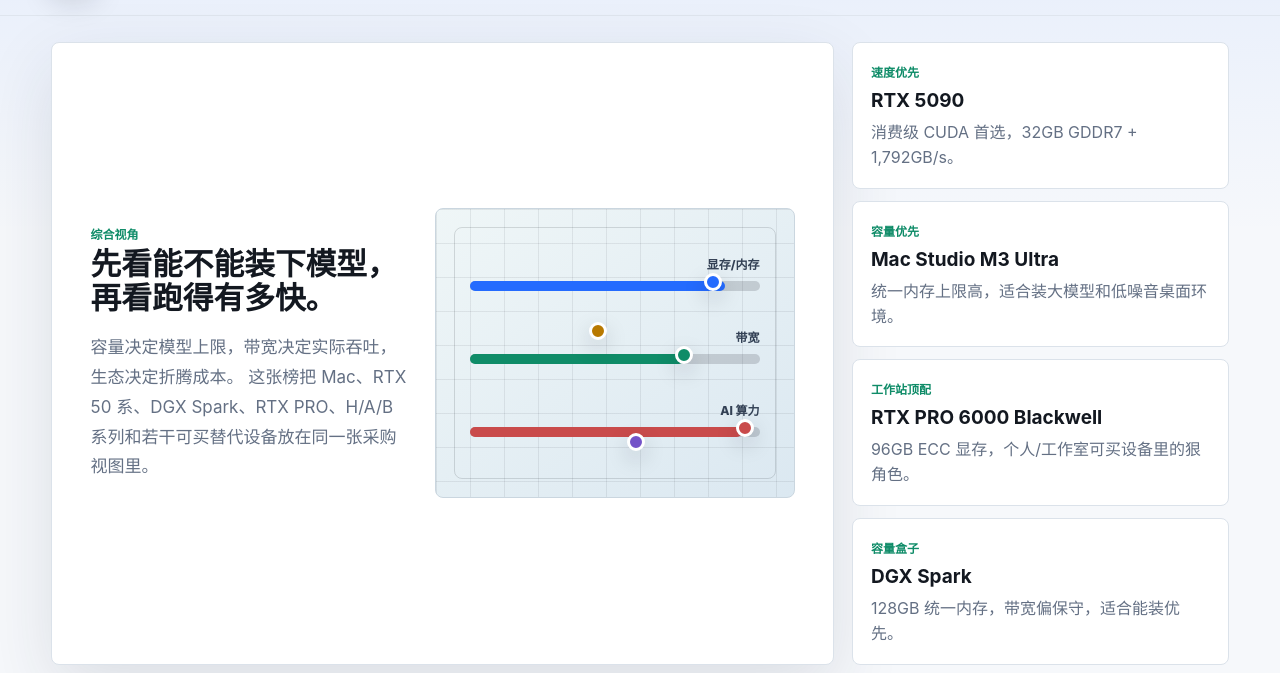
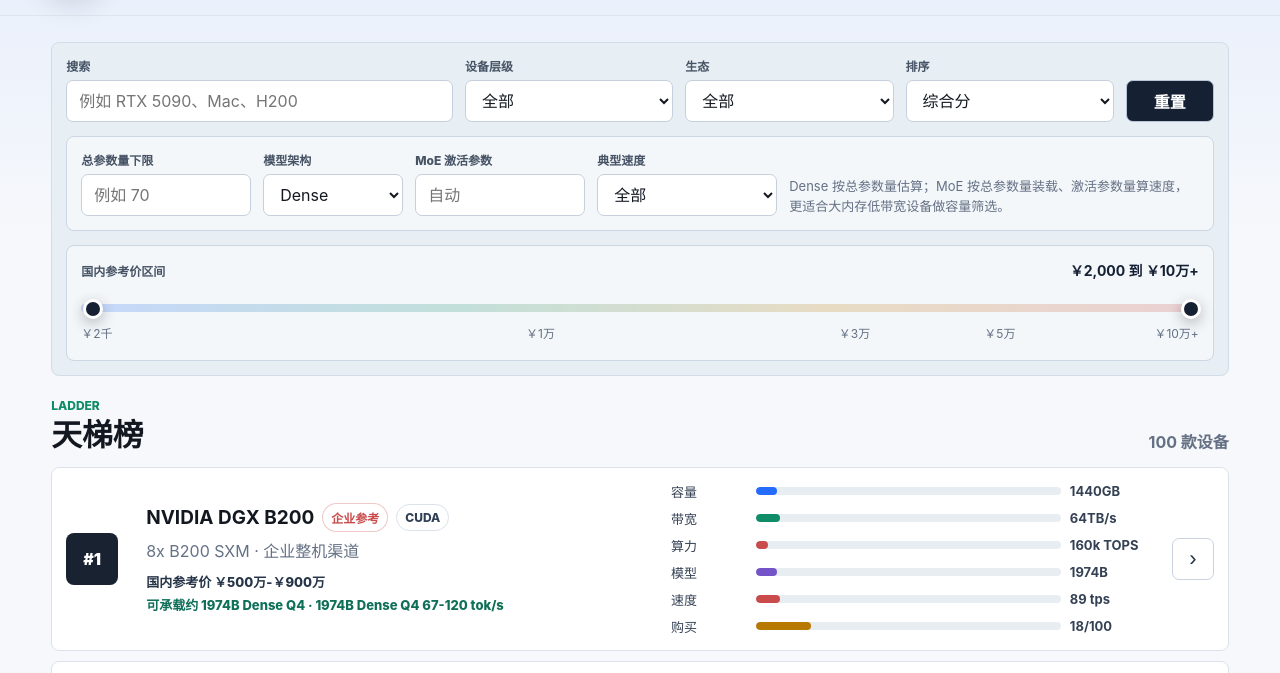
Before and after one commit to HughesCuit/ai-100, a plain HTML site: page index.html in a window 1280 px wide. Shown: the part 95-768 px from the top of the page. Drawn offline with Linux system fonts and the light colour scheme.

Commit message:
Remove overview hero section

```diff
--- a/index.html
+++ b/index.html
@@ -22,54 +22,6 @@
     </header>
 
     <main>
-      <section class="overview">
-        <div class="score-panel">
-          <div class="score-copy">
-            <p class="section-kicker">综合视角</p>
-            <h2>先看能不能装下模型，再看跑得有多快。</h2>
-            <p>
-              容量决定模型上限，带宽决定实际吞吐，生态决定折腾成本。
-              这张榜把 Mac、RTX 50 系、DGX Spark、RTX PRO、H/A/B 系列和若干可买替代设备放在同一张采购视图里。
-            </p>
-          </div>
-          <div class="hero-visual" aria-label="容量、带宽、算力三维雷达式概览">
-            <div class="axis axis-memory"><span>显存/内存</span></div>
-            <div class="axis axis-bandwidth"><span>带宽</span></div>
-            <div class="axis axis-ai"><span>AI 算力</span></div>
-            <div class="chip-orbit">
-              <i class="node n1"></i>
-              <i class="node n2"></i>
-              <i class="node n3"></i>
-              <i class="node n4"></i>
-              <i class="node n5"></i>
-            </div>
-          </div>
-        </div>
-
-        <div class="quick-picks">
-          <article>
-            <span class="pick-label">速度优先</span>
-            <strong>RTX 5090</strong>
-            <p>消费级 CUDA 首选，32GB GDDR7 + 1,792GB/s。</p>
-          </article>
-          <article>
-            <span class="pick-label">容量优先</span>
-            <strong>Mac Studio M3 Ultra</strong>
-            <p>统一内存上限高，适合装大模型和低噪音桌面环境。</p>
-          </article>
-          <article>
-            <span class="pick-label">工作站顶配</span>
-            <strong>RTX PRO 6000 Blackwell</strong>
-            <p>96GB ECC 显存，个人/工作室可买设备里的狠角色。</p>
-          </article>
-          <article>
-            <span class="pick-label">容量盒子</span>
-            <strong>DGX Spark</strong>
-            <p>128GB 统一内存，带宽偏保守，适合能装优先。</p>
-          </article>
-        </div>
-      </section>
-
       <section class="controls-band" aria-label="筛选和排序">
         <div class="controls">
           <label class="search">
--- a/styles.css
+++ b/styles.css
@@ -112,128 +112,6 @@
   padding: 26px clamp(20px, 4vw, 56px) 48px;
 }
 
-.overview {
-  display: grid;
-  grid-template-columns: minmax(0, 1.35fr) minmax(280px, 0.65fr);
-  gap: 18px;
-  align-items: stretch;
-}
-
-.score-panel {
-  min-height: 360px;
-  display: grid;
-  grid-template-columns: minmax(0, 1fr) 360px;
-  gap: 24px;
-  align-items: center;
-  padding: clamp(22px, 3vw, 40px);
-  background: #ffffff;
-  border: 1px solid var(--line);
-  border-radius: 8px;
-  box-shadow: var(--shadow);
-}
-
-.score-copy p:last-child {
-  max-width: 650px;
-  margin: 18px 0 0;
-  color: var(--muted);
-  font-size: 17px;
-  line-height: 1.75;
-}
-
-.hero-visual {
-  position: relative;
-  min-height: 290px;
-  border-radius: 8px;
-  overflow: hidden;
-  background:
-    linear-gradient(90deg, rgba(19, 24, 32, 0.08) 1px, transparent 1px),
-    linear-gradient(180deg, rgba(19, 24, 32, 0.08) 1px, transparent 1px),
-    linear-gradient(145deg, #eff6f7, #dbe8f1);
-  background-size: 34px 34px, 34px 34px, auto;
-  border: 1px solid #cad6df;
-}
-
-.axis {
-  position: absolute;
-  left: 34px;
-  right: 34px;
-  height: 10px;
-  border-radius: 999px;
-  background: rgba(19, 24, 32, 0.16);
-}
-
-.axis span {
-  position: absolute;
-  right: 0;
-  top: -26px;
-  color: #334155;
-  font-size: 12px;
-  font-weight: 800;
-}
-
-.axis::after {
-  content: "";
-  display: block;
-  height: 100%;
-  border-radius: inherit;
-}
-
-.axis-memory {
-  top: 72px;
-}
-
-.axis-memory::after {
-  width: 88%;
-  background: var(--blue);
-}
-
-.axis-bandwidth {
-  top: 145px;
-}
-
-.axis-bandwidth::after {
-  width: 74%;
-  background: var(--green);
-}
-
-.axis-ai {
-  top: 218px;
-}
-
-.axis-ai::after {
-  width: 94%;
-  background: var(--red);
-}
-
-.chip-orbit {
-  position: absolute;
-  inset: 18px;
-  border: 1px solid rgba(19, 24, 32, 0.14);
-  border-radius: 8px;
-  pointer-events: none;
-}
-
-.node {
-  position: absolute;
-  width: 18px;
-  height: 18px;
-  border-radius: 50%;
-  border: 3px solid #fff;
-  box-shadow: 0 8px 22px rgba(19, 24, 32, 0.18);
-}
-
-.n1 { left: 78%; top: 45px; background: var(--blue); }
-.n2 { left: 69%; top: 118px; background: var(--green); }
-.n3 { left: 88%; top: 191px; background: var(--red); }
-.n4 { left: 42%; top: 94px; background: var(--amber); }
-.n5 { left: 54%; top: 205px; background: var(--violet); }
-
-.quick-picks {
-  display: grid;
-  gap: 12px;
-}
-
-.quick-picks article,
 .device-card,
 .compare-block,
 .buying-notes,
@@ -243,17 +121,6 @@
   border-radius: 8px;
 }
 
-.quick-picks article {
-  padding: 18px;
-}
-
-.quick-picks strong {
-  display: block;
-  margin-top: 8px;
-  font-size: 19px;
-}
-
-.quick-picks p,
 .notes-grid p,
 .device-card p,
 .source-links,
@@ -262,18 +129,8 @@
   line-height: 1.55;
 }
 
-.quick-picks p {
-  margin: 8px 0 0;
-}
-
-.pick-label {
-  color: var(--green);
-  font-size: 12px;
-  font-weight: 800;
-}
-
 .controls-band {
-  margin: 22px 0;
+  margin: 0 0 22px;
   padding: 14px;
   background: #e7eef4;
   border: 1px solid #d2dde7;
@@ -795,15 +652,9 @@
 }
 
 @media (max-width: 1100px) {
-  .overview,
-  .score-panel,
   .buying-notes,
   .sources {
     grid-template-columns: 1fr;
-  }
-
-  .hero-visual {
-    min-height: 250px;
   }
 
   .controls {
```
